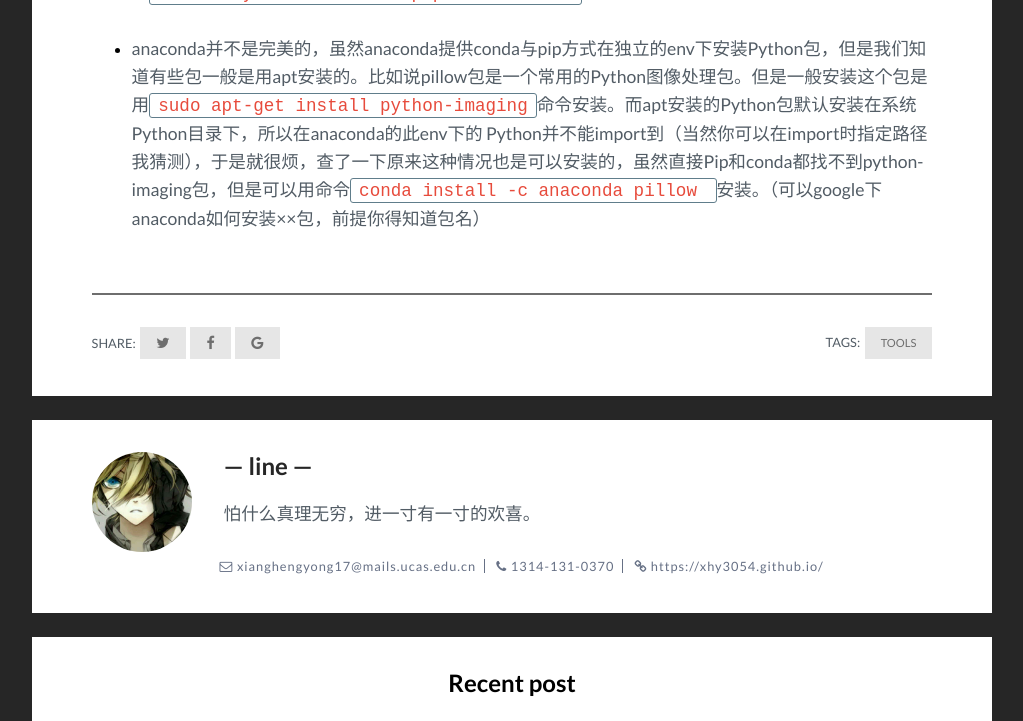
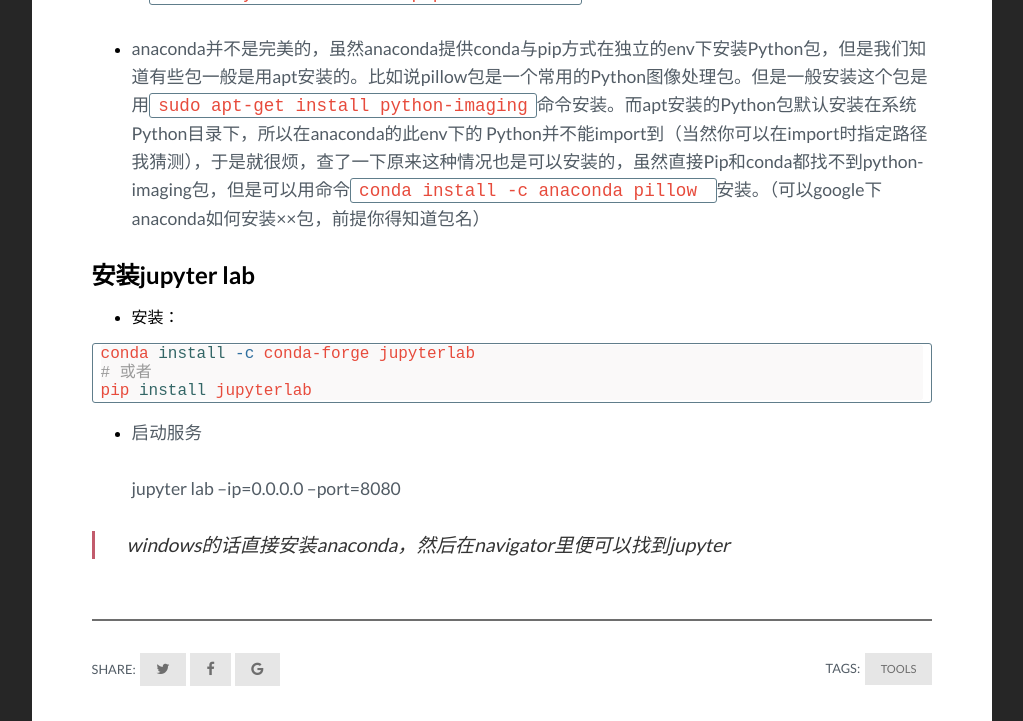
Before and after one commit to zwkcoding/xhy3054.github.io, a Jekyll site: the page built from _posts/2018-04-12-anaconda-simple.markdown, in a window 1280 px wide and 900 px high, scrolled down 2823 px, cut to the strip 0-721 px from the top of the window. Shown: the whole strip, without its empty margins (128-1151 px from the left). Built offline with Jekyll 4.4.1, drawn with Linux system fonts in a browser that asks for light colours; some of the changed text lies outside the part shown.

Commit message:
add jupyter

````diff
--- a/_posts/2018-04-12-anaconda-simple.markdown
+++ b/_posts/2018-04-12-anaconda-simple.markdown
@@ -1,6 +1,6 @@
 ---
 layout: post
-title: Anaconda简要教程
+title: Anaconda简要教程与jupyter book的安装
 date: 2018-04-12 11:07:24.000000000 +09:00
 img: anaconda.jpg # Add image post (optional)
 tags: [tools]
@@ -108,3 +108,20 @@ $ conda env update -f /path/to/environment.yml
 - 如果你用pip安装的包发现也装在了系统Python下，是因为使用了系统python的pip，指定路径就好了`/home/xhy/anaconda3/bin/pip install 包名 `
 
 - anaconda并不是完美的，虽然anaconda提供conda与pip方式在独立的env下安装Python包，但是我们知道有些包一般是用apt安装的。比如说pillow包是一个常用的Python图像处理包。但是一般安装这个包是用`sudo apt-get install python-imaging`命令安装。而apt安装的Python包默认安装在系统Python目录下，所以在anaconda的此env下的	Python并不能import到（当然你可以在import时指定路径我猜测），于是就很烦，查了一下原来这种情况也是可以安装的，虽然直接Pip和conda都找不到python-imaging包，但是可以用命令`conda install -c anaconda pillow `安装。（可以google下anaconda如何安装××包，前提你得知道包名）
+
+
+## 安装jupyter lab
+
+- 安装：
+
+```bash
+conda install -c conda-forge jupyterlab
+# 或者
+pip install jupyterlab
+```
+
+- 启动服务
+
+	jupyter lab --ip=0.0.0.0 --port=8080
+
+> windows的话直接安装anaconda，然后在navigator里便可以找到jupyter
````
